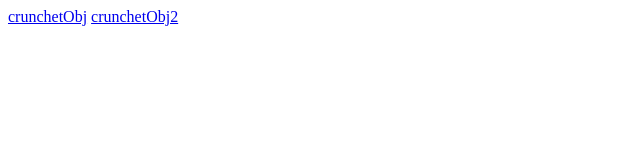
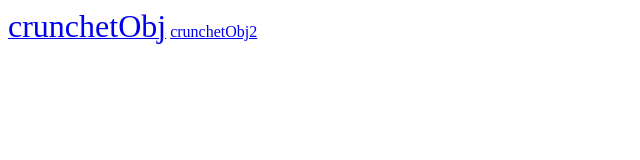
Before and after one commit to qwang216/JayW.github.io, a plain HTML site: page index.html in a window 1280 px wide. Shown: the whole page, without its empty margins (0-640 px from the left). Drawn offline with Linux system fonts and the light colour scheme.

Commit message:
Update index.html

```diff
--- a/index.html
+++ b/index.html
@@ -1,7 +1,7 @@
 <html>
 <title>Deep Link Test</title>
 <body>
-<a href="crunchapp://CoolerPreviewController/crunchObject?userID=1058&crunchetID=2545">crunchetObj</a>
+<a href="crunchapp://CoolerPreviewController/crunchObject?userID=1058&crunchetID=2545"><font size="6">crunchetObj</font></a>
 <a href="crunchapp://CoolerPreviewController/crunchObject?userID=1140&crunchetID=2849">crunchetObj2</a>
 </body>
 </html>
```
